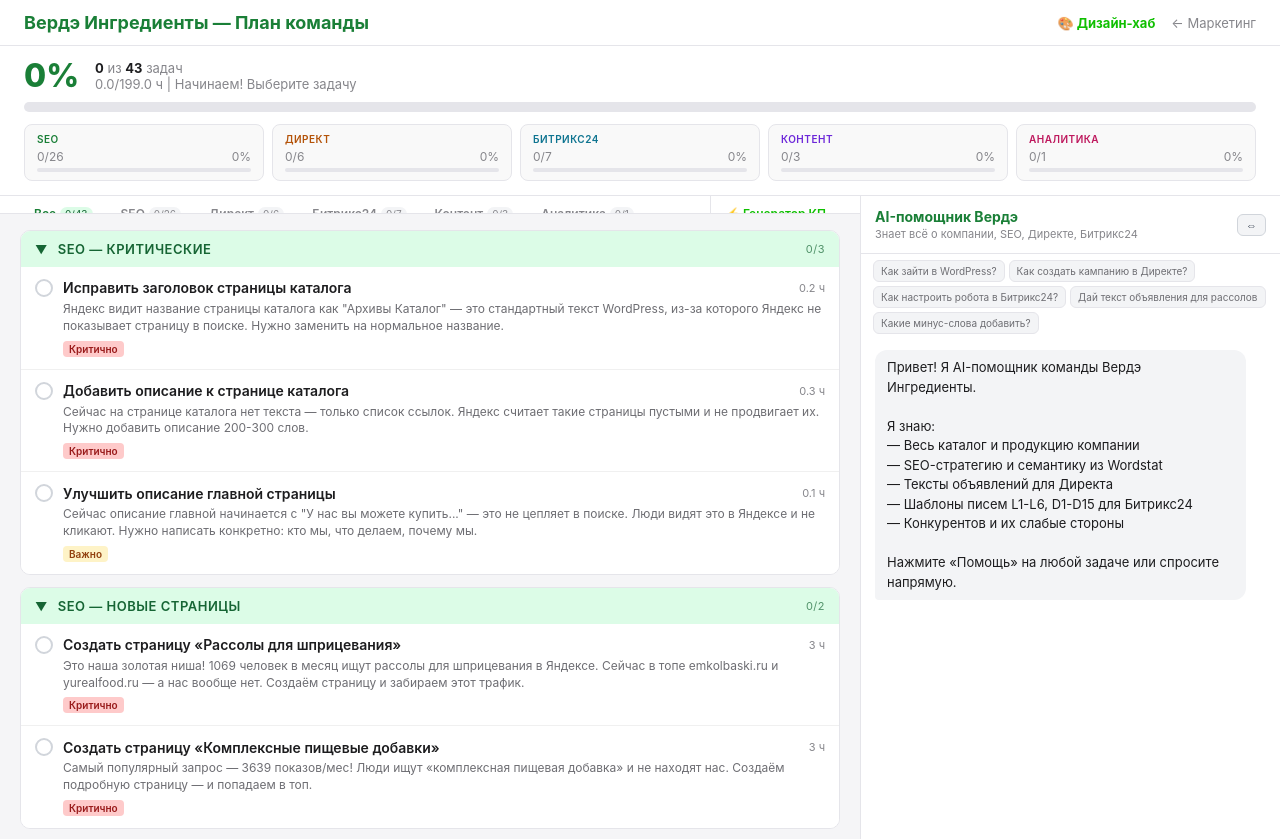
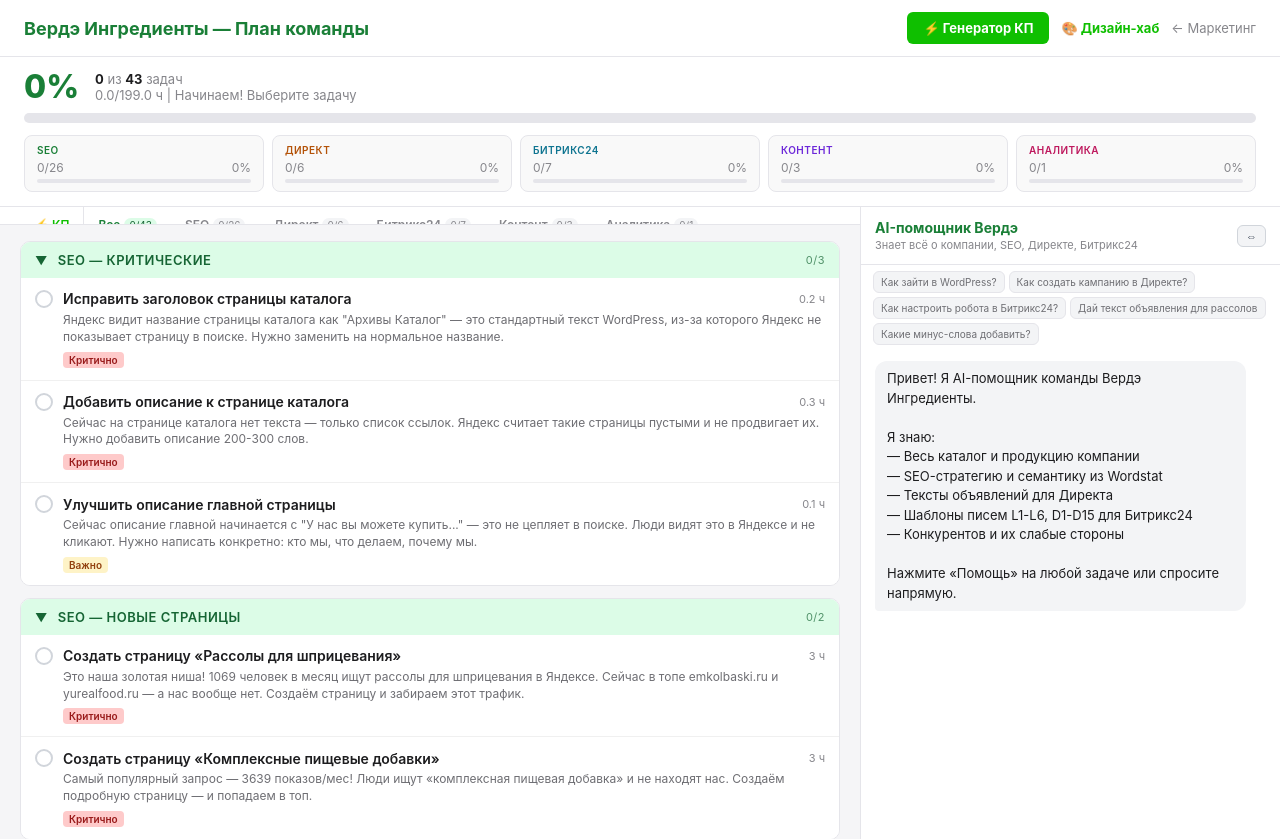
Before and after one commit to NataliDerden/verdetech-marketing, a Flask app: page /team in a window 1280 px wide. Shown: the top 839 px of the page. Run offline with Flask 3, Linux system fonts and the light colour scheme; the visitor is signed in with stand-in values (Sample User, id 1).

Commit message:
fix: вкладка КП в начало табов + кнопка в шапке

```diff
--- a/templates/team.html
+++ b/templates/team.html
@@ -63,7 +63,7 @@ body { font-family: -apple-system, BlinkMacSystemFont, 'Segoe UI', sans-serif; b
 .section-tab.active { color: #1a7f37; border-bottom-color: #1a7f37; }
 .section-tab .tab-count { font-size: 10px; font-weight: 400; margin-left: 4px; background: #f3f4f6; padding: 1px 5px; border-radius: 8px; }
 .section-tab.active .tab-count { background: #dcfce7; color: #166534; }
-.section-tab.kp-tab { color: #0FBF00; margin-left: auto; border-left: 1px solid #e5e5ea; }
+.section-tab.kp-tab { color: #0FBF00; border-right: 1px solid #e5e5ea; }
 .section-tab.kp-tab:hover { color: #088800; background: #f0fff4; }
 .section-tab.kp-tab.active { color: #088800; border-bottom-color: #0FBF00; background: #f0fff4; }
 #kpPanel { display: none; flex: 1; overflow: hidden; }
@@ -165,9 +165,10 @@ body { font-family: -apple-system, BlinkMacSystemFont, 'Segoe UI', sans-serif; b
 <body>
 <div class="header">
     <h1>Вердэ Ингредиенты — План команды</h1>
-    <div style="display:flex; gap:16px;">
-        <a href="/design" style="color:#0FBF00; font-weight:700;">🎨 Дизайн-хаб</a>
-        <a href="/dashboard">← Маркетинг</a>
+    <div style="display:flex; gap:12px; align-items:center;">
+        <a href="/design" target="_blank" style="background:#0FBF00; color:#fff; font-weight:700; padding:8px 16px; border-radius:6px; text-decoration:none; font-size:13px;">⚡ Генератор КП</a>
+        <a href="/design" style="color:#0FBF00; font-weight:700; font-size:13px;">🎨 Дизайн-хаб</a>
+        <a href="/dashboard" style="font-size:13px;">← Маркетинг</a>
     </div>
 </div>
 <div class="progress-panel" id="progressPanel"></div>
@@ -277,12 +278,12 @@ function render() {
         if(!secCounts[g]) secCounts[g]={t:0,d:0}; secCounts[g].t++;
         if(saved[t.id]==='done'){secCounts[g].d++;secCounts.all.d++;}
     });
-    let tabsH = `<div class="section-tab ${activeSection==='all'?'active':''}" onclick="setSection('all')">Все<span class="tab-count">${secCounts.all.d}/${secCounts.all.t}</span></div>`;
+    let tabsH = `<div class="section-tab kp-tab ${activeSection==='kp'?'active':''}" onclick="setSection('kp')">⚡ КП</div>`;
+    tabsH += `<div class="section-tab ${activeSection==='all'?'active':''}" onclick="setSection('all')">Все<span class="tab-count">${secCounts.all.d}/${secCounts.all.t}</span></div>`;
     for(const[k,name] of Object.entries(sectionMap)){
         if(!secCounts[k]) continue;
         tabsH += `<div class="section-tab ${activeSection===k?'active':''}" onclick="setSection('${k}')">${name}<span class="tab-count">${secCounts[k].d}/${secCounts[k].t}</span></div>`;
     }
-    tabsH += `<div class="section-tab kp-tab ${activeSection==='kp'?'active':''}" onclick="setSection('kp')">⚡ Генератор КП</div>`;
     document.getElementById('sectionTabs').innerHTML = tabsH;
 
     // Показываем KP-панель или задачи
```
